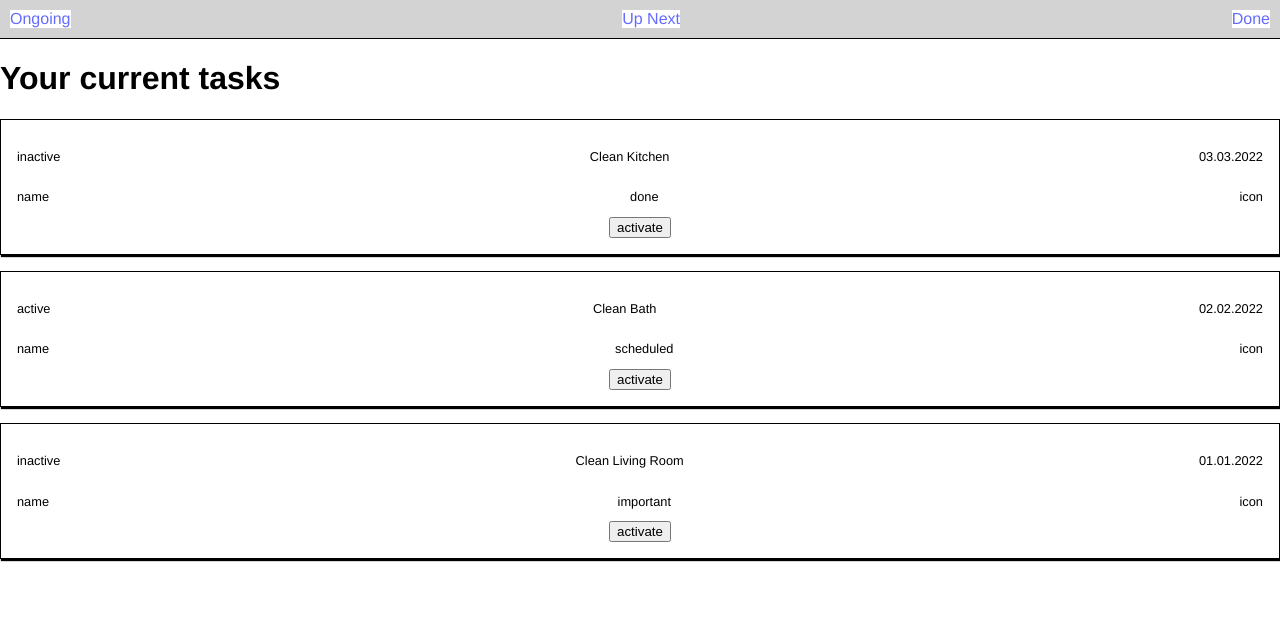
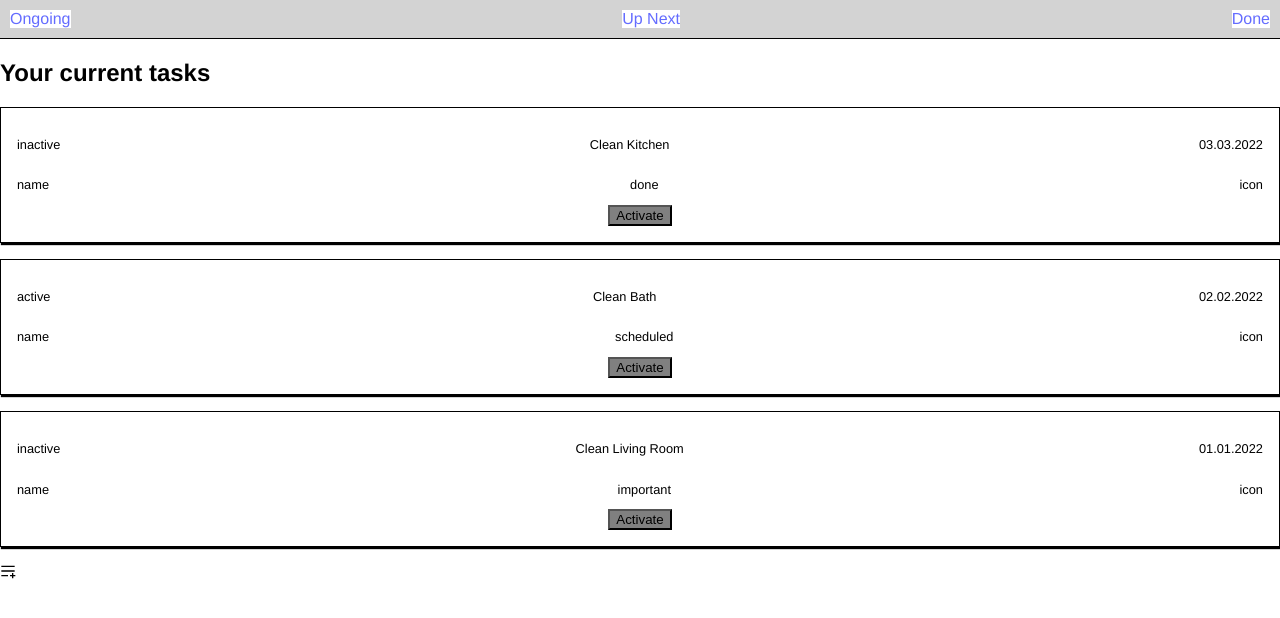
Before and after one commit to PhilippWeiss85/CleanUp, a React (Vite) app: page / in a window 1280 px wide. Shown: the top 618 px of the page. Built offline with nearby package versions, Linux system fonts and the light colour scheme.

Commit message:
add button

```diff
--- a/package.json
+++ b/package.json
@@ -11,7 +11,9 @@
   "dependencies": {
     "eslint": "^8.28.0",
     "react": "^18.2.0",
-    "react-dom": "^18.2.0"
+    "react-dom": "^18.2.0",
+    "react-icons": "^4.7.1",
+    "react-router": "^6.4.4"
   },
   "devDependencies": {
     "@types/react": "^18.0.24",
--- a/src/App.jsx
+++ b/src/App.jsx
@@ -1,6 +1,6 @@
-
 import Task from './components/Task/Task'
 import Navigation from './components/Navigation/Navigation'
+import { RiPlayListAddFill } from 'react-icons/ri'
 
 
 const testArray = [
@@ -36,12 +36,13 @@ const testArray = [
 
 function App() {
   return (
-    <div className="App">
+    <section className="App">
       <Navigation/>
       <h1>Your current tasks</h1>
       {testArray.map((task) => {
       return<Task key={task.id} active={task.active} icon={task.icon} task={task.task} cleanedLast={task.cleanedLast} cleanedStatus={task.cleanedStatus} responsible={task.responsible}></Task>})}
-    </div>
+      <RiPlayListAddFill/>
+    </section>
   )
 }
 
--- /dev/null
+++ b/src/components/Button/Button.css
@@ -0,0 +1,3 @@
+button {
+    background-color: grey;
+}
--- /dev/null
+++ b/src/components/Button/Button.jsx
@@ -0,0 +1,11 @@
+
+import "./Button.css"
+
+function Button() {
+
+    return (
+        <button>Activate</button>
+     );
+}
+
+export default Button;
--- a/src/components/Task/Task.jsx
+++ b/src/components/Task/Task.jsx
@@ -1,4 +1,5 @@
 import "./Task.css"
+import Button from "../Button/Button";
 
 function Task ({active, icon, task, cleanedLast, cleanedStatus, responsible}) {
     return (
@@ -14,7 +15,7 @@ function Task ({active, icon, task, cleanedLast, cleanedStatus, responsible}) {
                 <p>{icon}</p>
             </article>
             <div className="buttoncontainer">
-            <button>activate</button>
+            <Button/>
             </div>
         </section>
     );
--- a/src/index.css
+++ b/src/index.css
@@ -25,3 +25,8 @@ a {
 a:hover {
   color: #535bf2;
 }
+
+
+.react-icons {
+  vertical-align: middle;
+}
```
Also changed, not shown: 1 other file (tests, documents, lock files or other folders).
